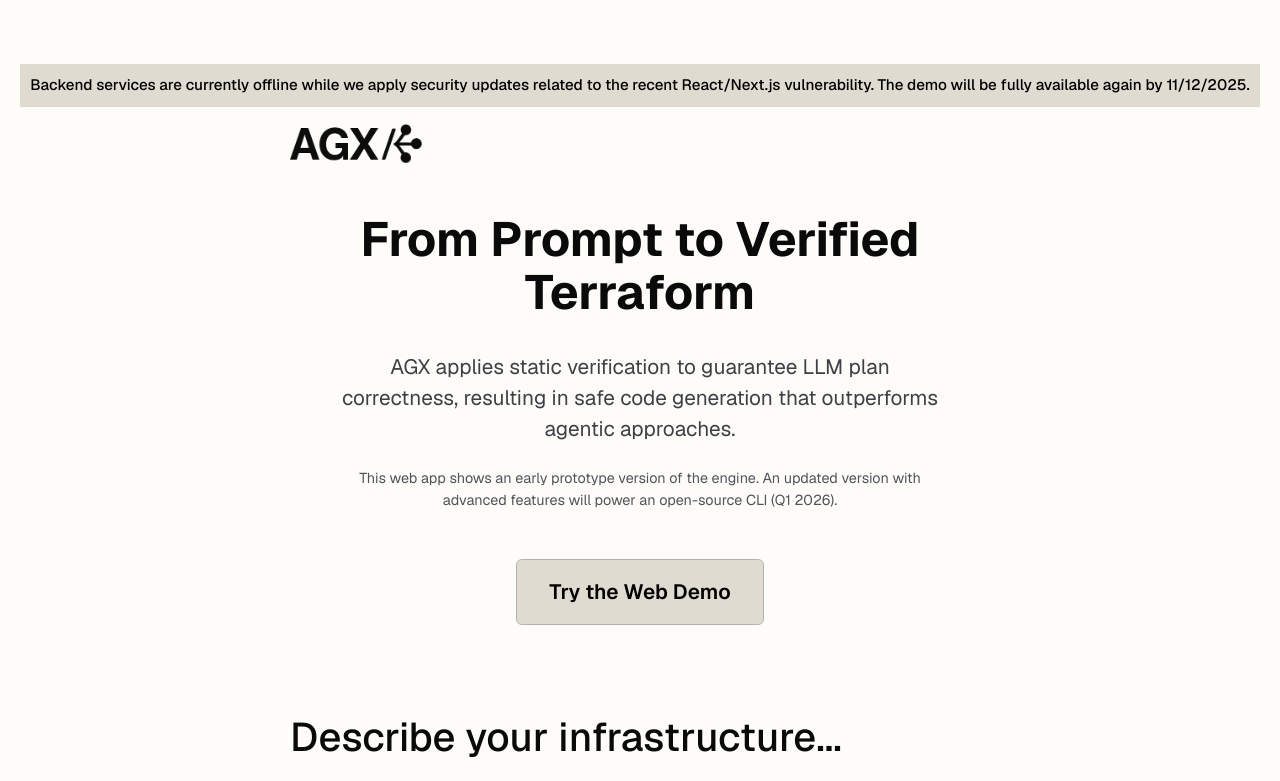
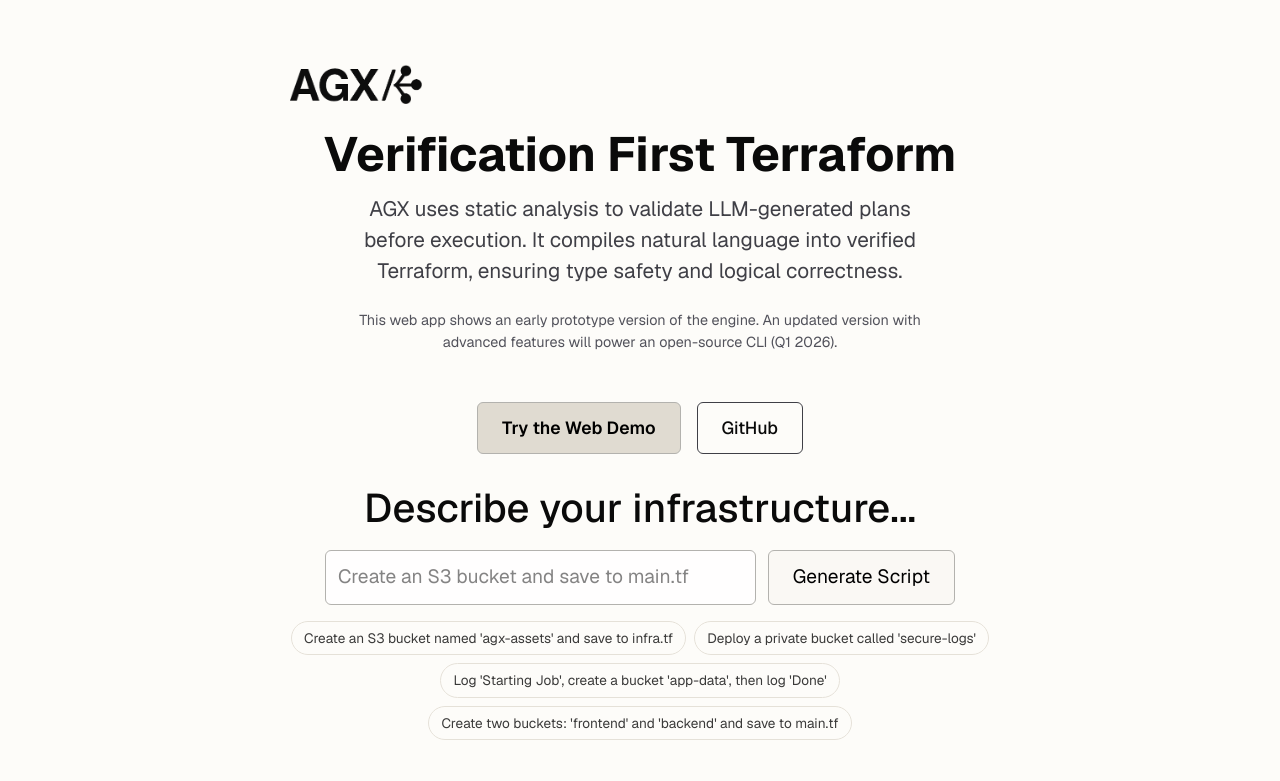
Before and after one commit to AmmarQuresh1/AGX, a Next.js app in the folder agx_frontend/: page / in a window 1280 px wide. Shown: the top 781 px of the page. Built offline with nearby package versions, Linux system fonts and the light colour scheme.

Commit message:
#3 improve frontend copy usability with chips

```diff
--- a/agx_frontend/app/globals.css
+++ b/agx_frontend/app/globals.css
@@ -60,29 +60,29 @@
 .logo-img {
   height: 40px;
   display: block;
-  margin-bottom: 32px;
 }
 
 .hero {
   text-align: center;
-  min-height: 60vh;
+  min-height: 30vh;
   display: flex;
   flex-direction: column;
   justify-content: center;
   align-items: center;
-  margin-bottom: 32px;
 }
 .hero-title {
   font-size: 3rem;
   font-weight: 700;
-  margin: 0 0 32px 0;
   line-height: 1.1;
+  margin-top: 3vh;
 }
+
 .hero-lead {
   font-size: 1.3rem;
   color: var(--subtle);
   margin: 0 auto 48px auto;
   line-height: 1.5;
+  margin-top: 12px;
   max-width: 600px;
 }
 .hero-sub {
@@ -93,16 +93,54 @@
   line-height: 1.5;
   max-width: 600px;
 }
+
+/* NEW: Container for the side-by-side buttons */
+.hero-actions {
+  display: flex;
+  gap: 1rem;
+  justify-content: center;
+  align-items: center;
+  margin-bottom: 3vh; /* Moved margin here */
+  flex-wrap: wrap; /* Safe wrapping for mobile */
+}
+
+/* UPDATED: Primary Call to Action */
 .cta-btn {
-  padding: 16px 32px;
-  font-size: 1.3rem;
+  padding: 12px 24px; /* Slightly reduced for better mobile fit */
+  font-size: 1.1rem;
   border-radius: 6px;
   border: 1px solid var(--border);
   background: var(--accent);
   color: #000;
   cursor: pointer;
   font-weight: 600;
-  margin-bottom: 32px;
+  /* REMOVED: margin-bottom: 3vh; */
+  text-decoration: none;
+  display: inline-flex;
+  align-items: center;
+  justify-content: center;
+}
+
+/* NEW: Secondary "Ghost" Button (Matches CTA size) */
+.hero-btn-secondary {
+  padding: 12px 24px;
+  font-size: 1.1rem;
+  border-radius: 6px;
+  border: 1px solid var(--subtle);
+  background: transparent;
+  color: var(--foreground);
+  cursor: pointer;
+  font-weight: 500;
+  text-decoration: none;
+  display: inline-flex;
+  align-items: center;
+  justify-content: center;
+  transition: all 0.2s ease;
+}
+
+.hero-btn-secondary:hover {
+  border-color: var(--foreground);
+  background: rgba(0,0,0,0.03);
 }
 
 /* Components */
--- a/agx_frontend/app/page.tsx
+++ b/agx_frontend/app/page.tsx
@@ -101,7 +101,14 @@
   const [result, setResult] = useState("")
   const [copied, setCopied] = useState(false);
   const [processingStep, setProcessingStep] = useState(0);
-  const MIN_SPINNER_MS = 3000; // Wait ~6s total before showing results
+  const MIN_SPINNER_MS = 2250;
+
+  const QUICK_PROMPTS = [
+  "Create an S3 bucket named 'agx-assets' and save to infra.tf",
+  "Deploy a private bucket called 'secure-logs'",
+  "Log 'Starting Job', create a bucket 'app-data', then log 'Done'",
+  "Create two buckets: 'frontend' and 'backend' and save to main.tf"
+  ];
 
   const handleSubmit = async (e: React.FormEvent) => {
     e.preventDefault(); // Stops reload
@@ -190,19 +197,6 @@
 
   return (
     <main className="main">
-      <div
-        style={{
-          background: "var(--accent)",
-          color: "#000",
-          padding: "10px 10px",
-          textAlign: "center",
-          fontWeight: 500,
-          fontSize: "0.95rem",
-          marginBottom: "1rem"
-        }}
-      >
-        Backend services are currently offline while we apply security updates related to the recent React/Next.js vulnerability. The demo will be fully available again by 11/12/2025.
-      </div>
       <div className="container">
         {/* The logo is now in a div, not an H1. */}
         <div style={{ margin: 0, fontWeight: 'normal', fontSize: '1rem' }}>
@@ -216,14 +210,15 @@
         {/* Hero Section */}
         <div className="hero">
           <h1 className="hero-title">
-            From Prompt to Verified Terraform
+            Verification First Terraform
           </h1>
           <p className="hero-lead">
-            AGX applies static verification to guarantee LLM plan correctness, resulting in safe code generation that outperforms agentic approaches.
+            AGX uses static analysis to validate LLM-generated plans before execution. It compiles natural language into verified Terraform, ensuring type safety and logical correctness.
           </p>
             <p className="hero-sub">
             This web app shows an early prototype version of the engine. An updated version with advanced features will power an open-source CLI (Q1 2026).
             </p>
+          <div className="hero-actions">
             <button
               onClick={() => {
                 const toolSection = document.getElementById('tool-section');
@@ -235,11 +230,20 @@
             >
               Try the Web Demo
             </button>
+            <a
+              href="https://github.com/AmmarQuresh1/AGX-public"
+              target="_blank"
+              rel="noopener noreferrer"
+              className="hero-btn-secondary"
+            >
+              GitHub
+            </a>
+          </div>
         </div>
 
         {/* Tool Section */}
         <div id="tool-section">
-          <h2 className="whitespace-normal md:whitespace-nowrap" style={{ marginBottom: 24 }}>
+          <h2 className="whitespace-normal md:whitespace-nowrap" style={{ marginBottom: 12, textAlign: "center" }}>
             Describe your infrastructure...
           </h2>
 
@@ -264,8 +268,42 @@
             </form>
           </div>
 
+          {/* ADD THIS SECTION: Quick Prompt Chips */}
+        <div style={{ display: "flex", gap: "0.5rem", flexWrap: "wrap", justifyContent: "center", marginTop: "1rem" }}>
+          {QUICK_PROMPTS.map((text, i) => (
+            <button
+              key={i}
+              type="button"
+              onClick={() => setPrompt(text)}
+              style={{
+                fontSize: "0.85rem",
+                padding: "6px 12px",
+                borderRadius: "20px",
+                border: "1px solid var(--accent)",
+                background: "transparent",
+                color: "var(--foreground)", // Adjust based on your theme
+                cursor: "pointer",
+                opacity: 0.8,
+                transition: "all 0.2s"
+              }}
+              onMouseEnter={(e) => {
+                e.currentTarget.style.opacity = "1";
+                e.currentTarget.style.background = "var(--accent)";
+                e.currentTarget.style.color = "#000";
+              }}
+              onMouseLeave={(e) => {
+                e.currentTarget.style.opacity = "0.8";
+                e.currentTarget.style.background = "transparent";
+                e.currentTarget.style.color = "var(--foreground)";
+              }}
+            >
+              {text}
+            </button>
+          ))}
+        </div>
+
           <h2 style={{ marginTop: 32, marginBottom: 8, fontSize: "2rem" }}>
-          Output
+          Python to TF Script
           </h2>
           {/* PREFORMATTED BOX */}
           <div style={{ position: "relative", width: "100%", marginBottom: 16 }}>
@@ -335,7 +373,7 @@
         display: "flex",
             }}
           >
-            {/* Left Column: About the Showcase Engine */}
+            {/* Left Column: About the Engine */}
             <div style={{ flex: 1.5, paddingLeft: 10 }}>
 
               <div style={{ marginBottom: "2rem" }}>
@@ -343,17 +381,14 @@
                   Live in this Demo:
                 </h4>
                 <p className="text-subtle" style={{ lineHeight: 1.6, marginBottom: "1rem" }}>
-                  Guarantees <strong>correct tool usage, valid inputs, and sequential logic</strong>. Unlike standard agents that "guess and fix,"
-                  AGX verifies the plan structure before compiling a single line of code.
+                  Uses a <strong>deterministic validation stage</strong> to enforce strict type safety. The engine checks every step against a function registry to prevent hallucinated parameters or invalid dependencies.
                 </p>
 
                 <h4 style={{ fontSize: "0.95rem", fontWeight: 600, color: "var(--foreground)", marginBottom: "0.5rem" }}>
                   Open Source CLI (Q1 2026):
                 </h4>
                 <p className="text-subtle" style={{ lineHeight: 1.6 }}>
-                  Powered by a <strong>custom 12B model</strong> with more robust <strong>graph-based validation</strong>.
-                  Extends capabilities to <strong>live state detection and drift prevention</strong>, plus <strong>security & compliance policies</strong>.
-                  Includes native <strong>dry-run and rollback</strong> commands for safe production integration.
+                  Evolving into a <strong>graph-based execution engine</strong> powered by a custom lightweight model.
                 </p>
               </div>
 
@@ -363,11 +398,9 @@
                 <li><code>create_aws_s3_bucket</code></li>
                 <li><code>aws_s3_bucket_public_access_block</code></li>
                 <li><code>save_hcl_to_file</code></li>
+                <li><code>sanitise_resource_name</code></li>
+                <li><code>combine_two_hcl_blocks</code></li>
               </ul>
-
-              <p className="text-subtle" style={{ fontSize: "0.9rem", marginTop: "1.5rem", fontStyle: "italic", opacity: 0.8 }}>
-                Try: "Deploy a private S3 bucket named agx-demo and save to main.tf"
-              </p>
             </div>
             {/* Right Column: The Future */}
             <div style={{ flex: 1, paddingLeft: 20 }}>
```
Lines whose indentation alone changed are shown as unchanged.
